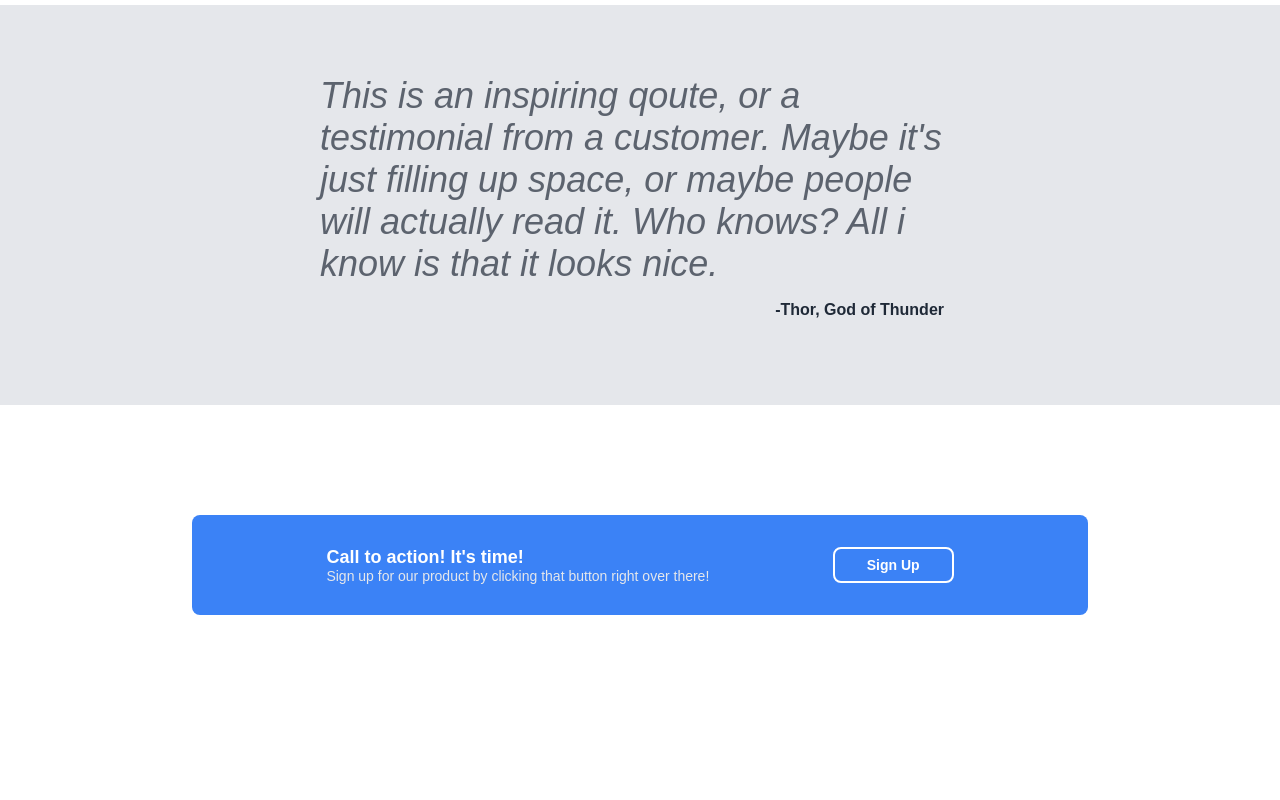
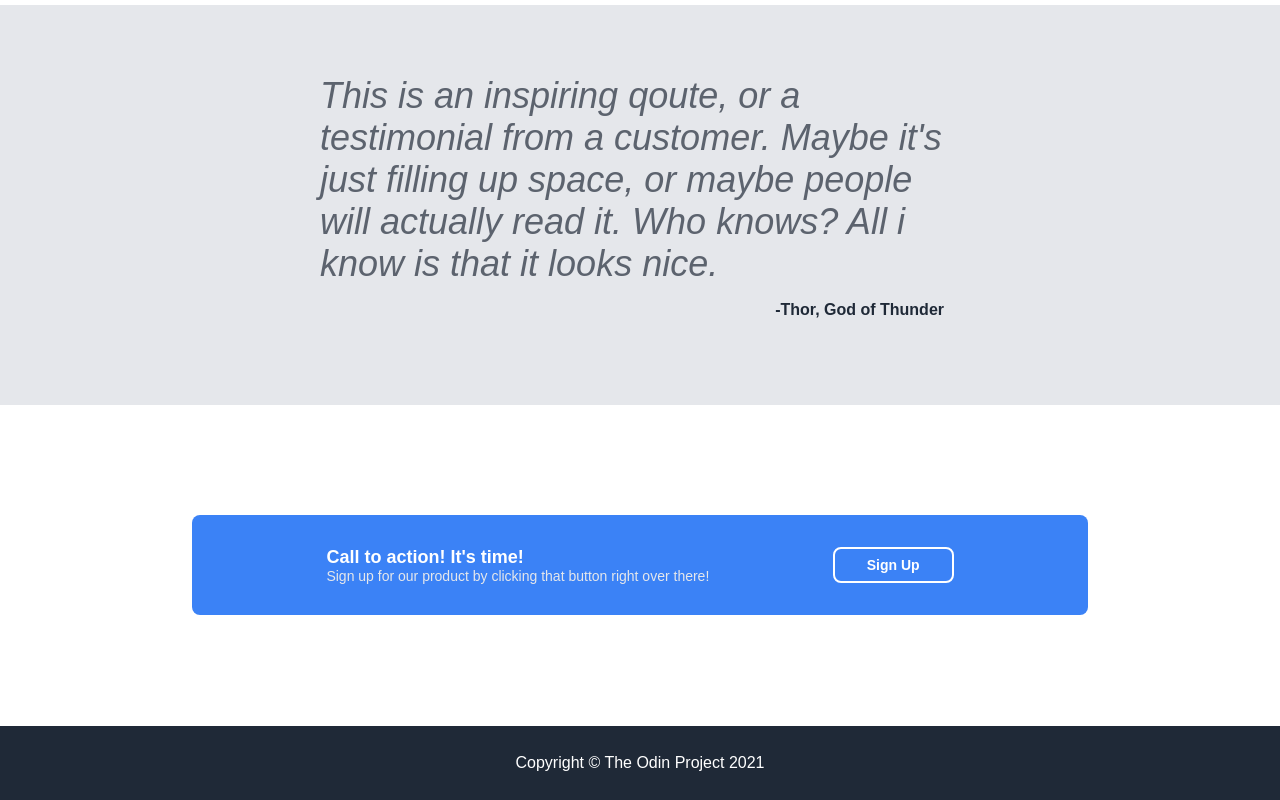
Before and after one commit to xyper129/landing-page, a plain HTML site: page index.html in a window 1280 px wide. Shown: the part 1027-1827 px from the top of the page. Before the commit the page ends 1752 px from the top, so only its background shows below. Drawn offline with Linux system fonts and the light colour scheme.

Commit message:
footer done & landing page done!

```diff
--- a/index.html
+++ b/index.html
@@ -90,5 +90,10 @@
                 </div>
             </div>
     </section>
+    <footer>
+        <div class="footer">
+            <p>Copyright © The Odin Project 2021</p>
+        </div>
+    </footer>
 </body>
 </html>
--- a/styles.css
+++ b/styles.css
@@ -178,3 +178,17 @@ header{
     font-weight: 600;
     font-size: 14px;
 }
+.footer{
+    flex:1;
+    display: flex;
+    justify-content: center;
+    align-items: center;
+    width: 100%;
+    height: 75px;
+    background-color: #1F2937;
+    border-top: 1px solid white;
+
+}
+.footer p{
+    color: white;
+}
```
